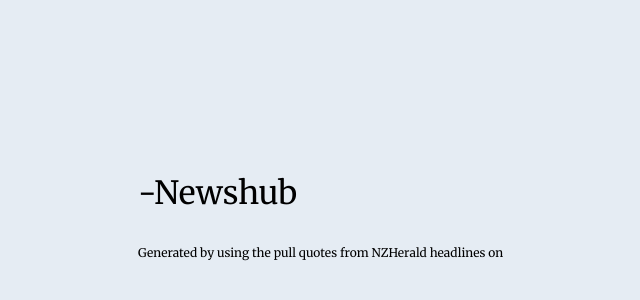
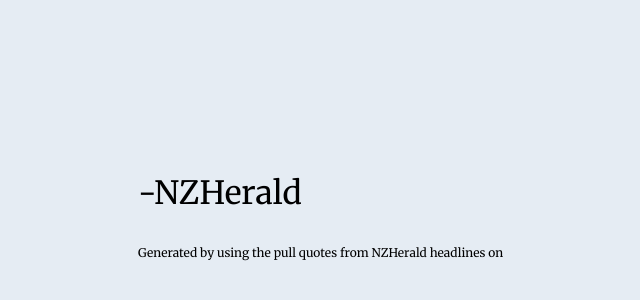
Before and after one commit to bentorkington/newshub-poetry, an Electron app: page poem.html in a window 1600 px wide. Shown: the part 194-494 px from the top of the page, 70-710 px from the left. Drawn offline with Linux system fonts and the light colour scheme; no server answers.

Commit message:
add update poem.html with herald name

```diff
--- a/poem.html
+++ b/poem.html
@@ -32,7 +32,7 @@
       <div class="main-text">
         <p id="day-name" class="poem-title"></p>
         <div id="poem"></div>
-        <p>-Newshub</p>
+        <p>-NZHerald</p>
         <p id="poem-info" class="poem-info">Generated by using the pull quotes from NZHerald headlines on <span id="full-date"></span></p>
       </div>
     </div>
```
